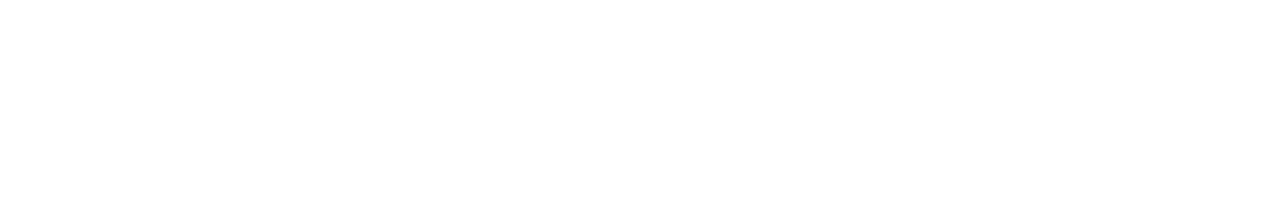
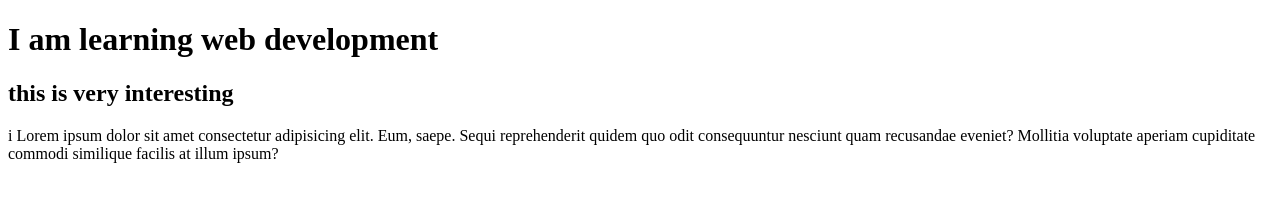
Before and after one commit to FayejAhamed/my-second-repo, a plain HTML site: page index.html in a window 1280 px wide. Drawn offline with Linux system fonts and the light colour scheme.

Commit message:
adding new code in my website

```diff
--- a/index.html
+++ b/index.html
@@ -9,6 +9,8 @@
     </title>
 </head>
 <body>
-
+    <h1>I am learning web development </h1>
+    <h2>this is very interesting</h2>
+    <p>i Lorem ipsum dolor sit amet consectetur adipisicing elit. Eum, saepe. Sequi reprehenderit quidem quo odit consequuntur nesciunt quam recusandae eveniet? Mollitia voluptate aperiam cupiditate commodi similique facilis at illum ipsum?</p>
 </body>
 </html>
```
